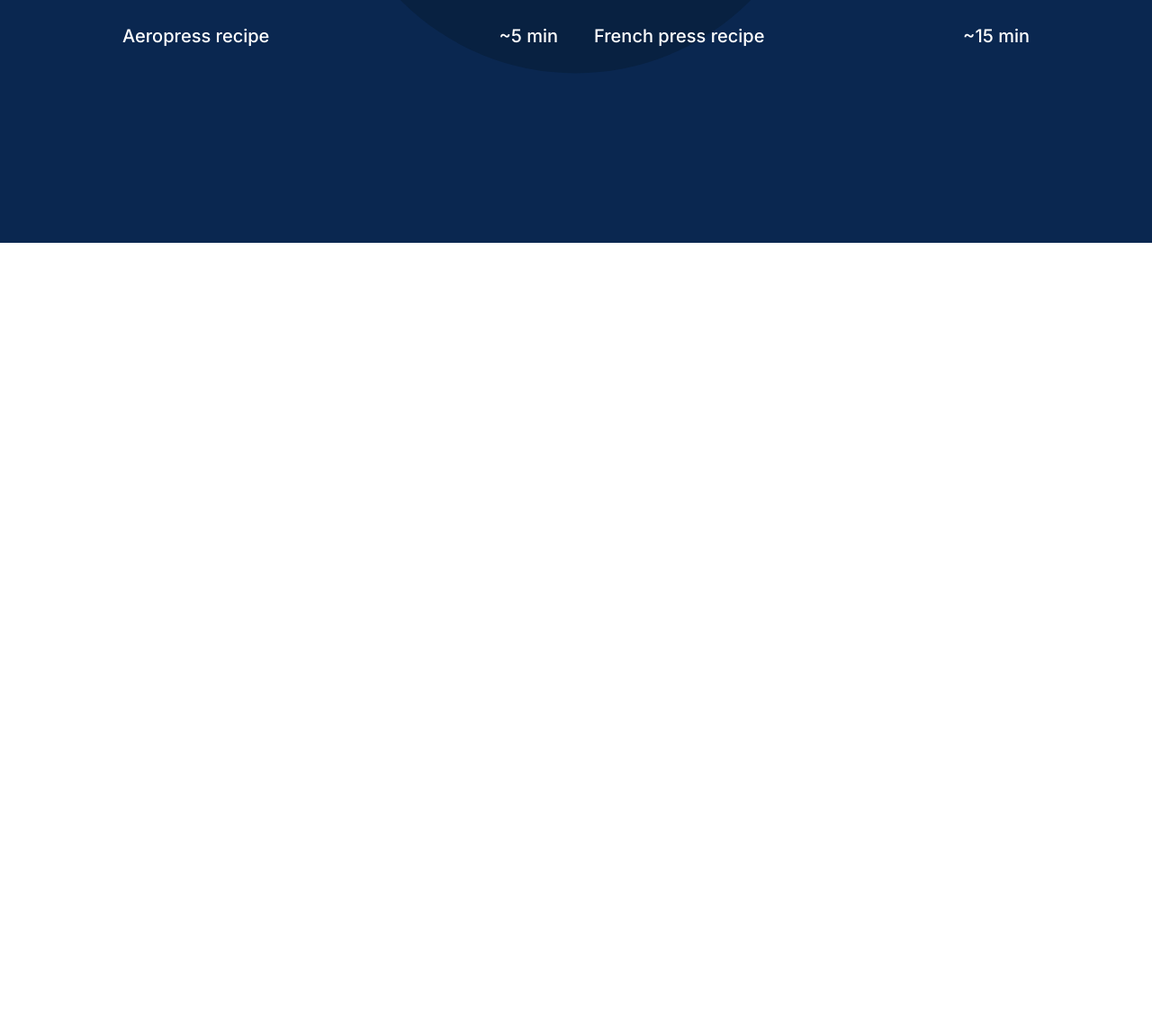
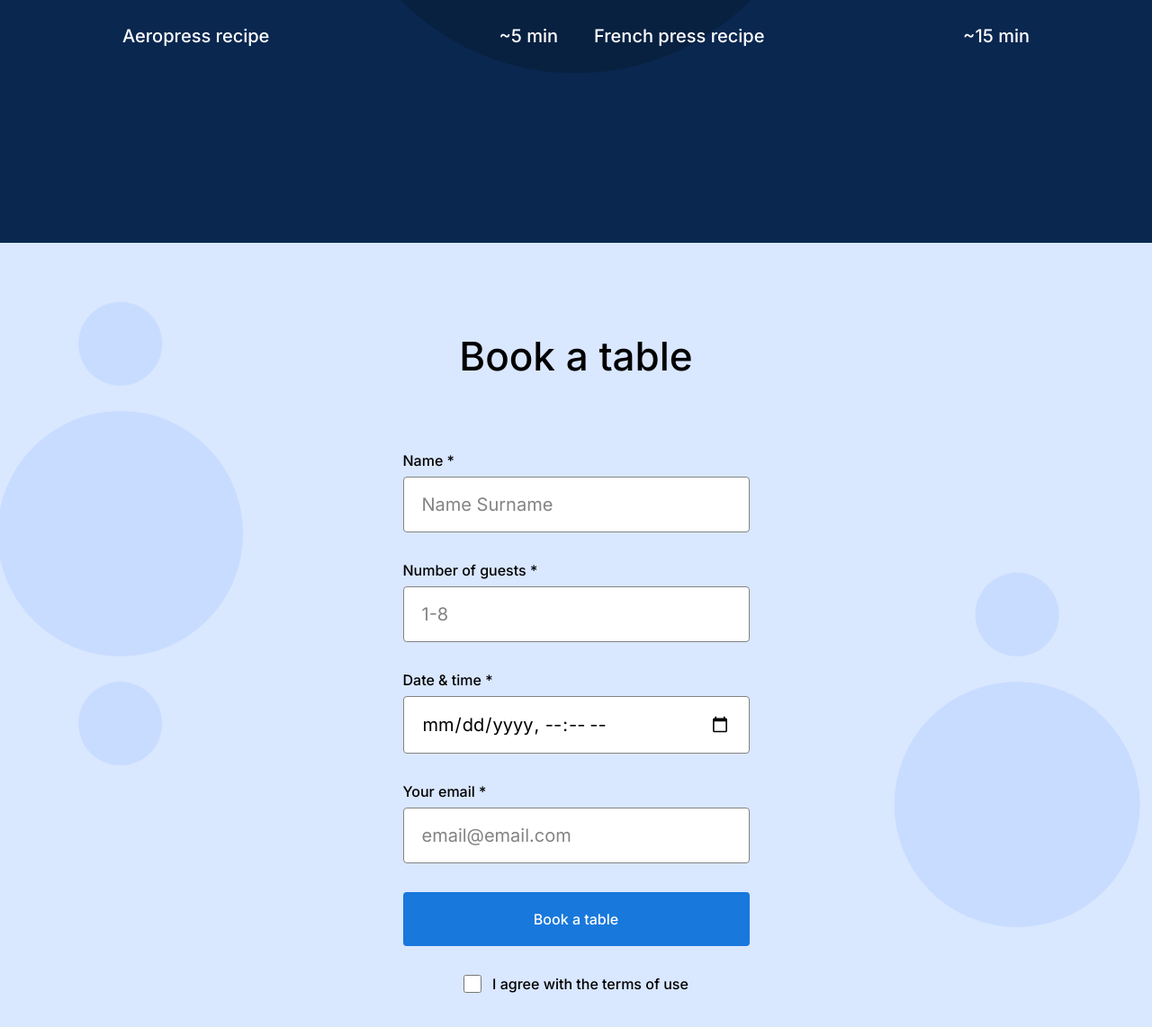
Before and after one commit to Carrie-V/se_project_coffeeshop, a plain HTML site: page index.html in a window 1280 px wide. Shown: the part 1466-2608 px from the top of the page at 90% size. Before the commit the page ends 1736 px from the top, so only its background shows below. Drawn offline with Linux system fonts and the light colour scheme.

Commit message:
Complete Stage 3

```diff
--- a/index.html
+++ b/index.html
@@ -74,10 +74,10 @@
       <main class="content">
         <section class="recipes" id="recipes">
           <h2 class="recipes__title">Recipes</h2>
-          <h3 class="recipes__subtitle">
+          <p class="recipes__subtitle">
             Check out some recipes we've collected for your home-brewing
             convenience:
-          </h3>
+          </p>
           <ul class="recipes__videos">
             <li>
               <iframe
@@ -110,7 +110,61 @@
           </ul>
         </section>
 
-        <section class="reservation" id="book-a-table"></section>
+        <section class="reservation" id="book-a-table">
+          <h2 class="reservation__title">Book a table</h2>
+          <form class="form reservation__form">
+            <fieldset class="form__fieldset">
+              <label class="form__label" for="name"
+                >Name *<input
+                  class="form__input"
+                  type="text"
+                  id="name"
+                  required
+                  placeholder="Name Surname"
+              /></label>
+
+              <label class="form__label" for="number-of-guests"
+                >Number of guests *<input
+                  class="form__input"
+                  type="number"
+                  id="number-of-guests"
+                  min="1"
+                  max="8"
+                  required
+                  placeholder="1-8"
+              /></label>
+
+              <label class="form__label" for="date-time"
+                >Date & time *<input
+                  class="form__input"
+                  type="datetime-local"
+                  id="date-time"
+                  required
+              /></label>
+
+              <label class="form__label" for="email"
+                >Your email *<input
+                  class="form__input"
+                  type="email"
+                  id="email"
+                  required
+                  placeholder="email@email.com"
+              /></label>
+            </fieldset>
+            <button class="form__button" type="submit">Book a table</button>
+            <label
+              for="terms-of-use"
+              class="form__label form__label_type_checkbox"
+              ><input
+                class="form__checkbox"
+                type="checkbox"
+                id="terms-of-use"
+                required
+              />
+              I agree with the terms of use</label
+            >
+          </form>
+        </section>
         <section class="menu" id="menu"></section>
         <section class="about" id="contacts"></section>
       </main>
--- a/pages/index.css
+++ b/pages/index.css
@@ -33,6 +33,7 @@
 .header__span-accent {
   font-family: "Noto Serif", "Times New Roman", serif;
   font-style: italic;
+  font-weight: normal;
   color: #3f96f3;
   display: block;
 }
@@ -146,3 +147,86 @@
   font-size: 20px;
   line-height: 30px;
 }
+
+.reservation {
+  background-color: #d9e7ff;
+  background-image: url(../images/background_reservation.svg);
+  background-repeat: no-repeat;
+  background-position: center;
+  background-size: cover;
+  padding: 100px 0 120px;
+}
+
+.reservation__title {
+  margin: 0 0 80px;
+  text-align: center;
+  font-weight: 500;
+  font-size: 44px;
+  line-height: 52px;
+}
+
+.form {
+  max-width: 385px;
+}
+
+.reservation__form {
+  margin: 0 auto;
+}
+
+.form__fieldset {
+  margin: 0;
+  padding: 0;
+  border: none;
+}
+
+.form__label {
+  font-weight: 500;
+  font-size: 16px;
+  line-height: 20px;
+}
+
+.form__label_type_checkbox {
+  display: flex;
+  column-gap: 12px;
+  justify-content: center;
+}
+
+.form__input {
+  border-radius: 4px;
+  display: block;
+  margin: 8px 0 32px;
+  width: 100%;
+  box-sizing: border-box;
+  padding: 15px 20px;
+  border: 1px solid #838383;
+  font-size: 20px;
+  line-height: 30px;
+  color: #000;
+}
+
+.form__input::placeholder {
+  color: #838383;
+}
+
+.form__button {
+  border-radius: 4px;
+  background-color: #1878dc;
+  color: #fff;
+  padding: 20px 0;
+  width: 100%;
+  margin-bottom: 32px;
+  border: none;
+  font-weight: 500;
+  font-size: 16px;
+  line-height: 20px;
+}
+
+.form__button:hover {
+  color: #3f96f3;
+}
+
+.form__checkbox {
+  border-radius: 2px;
+  width: 20px;
+  height: 20px;
+}
```
